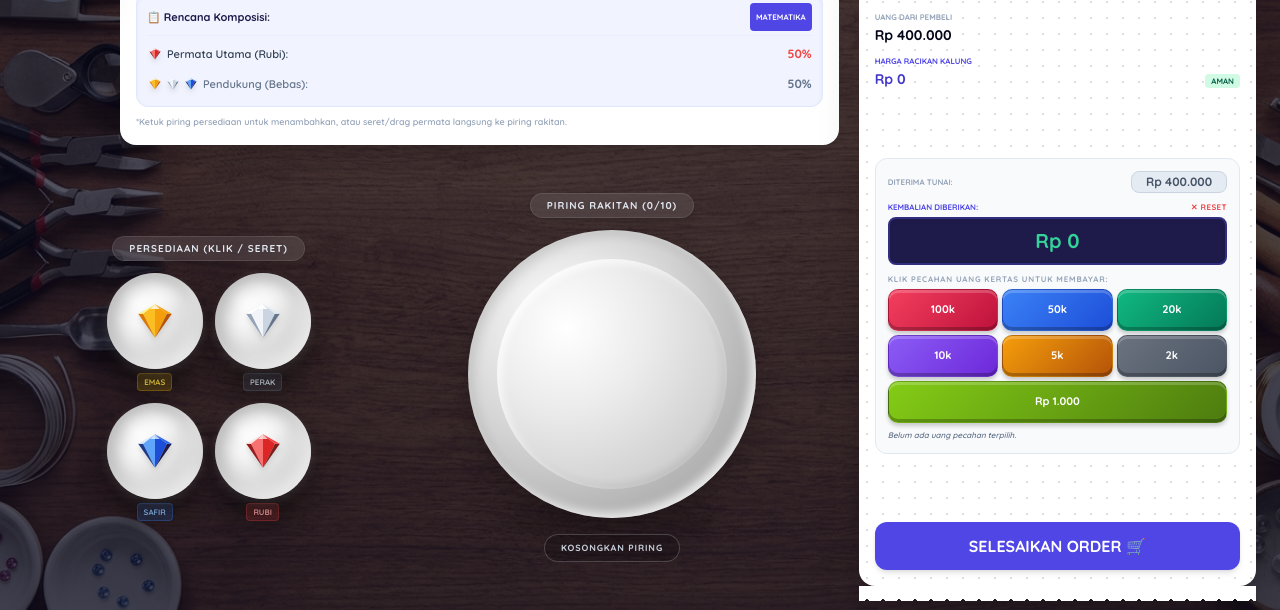
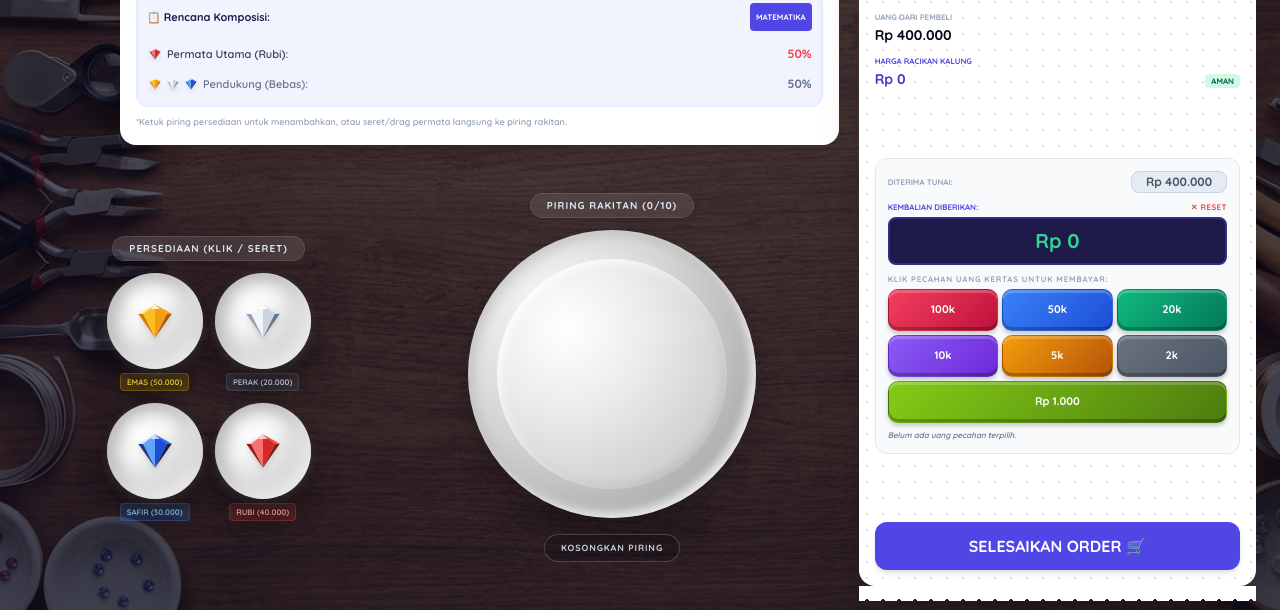
Before and after one commit to arifpray1996/arifpray, a plain HTML site: page Media.html in a window 1280 px wide. Shown: the part 190-800 px from the top of the page. Drawn offline with nearby package versions, Linux system fonts and the light colour scheme.

Commit message:
Update Media.html

```diff
--- a/Media.html
+++ b/Media.html
@@ -283,22 +283,22 @@
                             <!-- Gold Plate -->
                             <div class="flex flex-col items-center">
                                 <div id="source-gold" class="plate w-16 h-16 sm:w-20 sm:h-20 lg:w-24 lg:h-24"></div>
-                                <span class="mt-1 bg-yellow-500/20 text-yellow-300 border border-yellow-500/30 px-1.5 py-0.5 rounded text-[8px] font-black">EMAS</span>
+                                <span class="mt-1 bg-yellow-500/20 text-yellow-300 border border-yellow-500/30 px-1.5 py-0.5 rounded text-[8px] font-black">EMAS (50.000)</span>
                             </div>
                             <!-- Silver Plate -->
                             <div class="flex flex-col items-center">
                                 <div id="source-silver" class="plate w-16 h-16 sm:w-20 sm:h-20 lg:w-24 lg:h-24"></div>
-                                <span class="mt-1 bg-slate-500/20 text-slate-300 border border-slate-500/30 px-1.5 py-0.5 rounded text-[8px] font-black">PERAK</span>
+                                <span class="mt-1 bg-slate-500/20 text-slate-300 border border-slate-500/30 px-1.5 py-0.5 rounded text-[8px] font-black">PERAK (20.000)</span>
                             </div>
                             <!-- Blue Plate -->
                             <div class="flex flex-col items-center">
                                 <div id="source-blue" class="plate w-16 h-16 sm:w-20 sm:h-20 lg:w-24 lg:h-24"></div>
-                                <span class="mt-1 bg-blue-500/20 text-blue-300 border border-blue-500/30 px-1.5 py-0.5 rounded text-[8px] font-black">SAFIR</span>
+                                <span class="mt-1 bg-blue-500/20 text-blue-300 border border-blue-500/30 px-1.5 py-0.5 rounded text-[8px] font-black">SAFIR (30.000)</span>
                             </div>
                             <!-- Ruby Plate -->
                             <div class="flex flex-col items-center">
                                 <div id="source-ruby" class="plate w-16 h-16 sm:w-20 sm:h-20 lg:w-24 lg:h-24"></div>
-                                <span class="mt-1 bg-red-500/20 text-red-300 border border-red-500/30 px-1.5 py-0.5 rounded text-[8px] font-black">RUBI</span>
+                                <span class="mt-1 bg-red-500/20 text-red-300 border border-red-500/30 px-1.5 py-0.5 rounded text-[8px] font-black">RUBI (40.000)</span>
                             </div>
                         </div>
                     </div>
```
